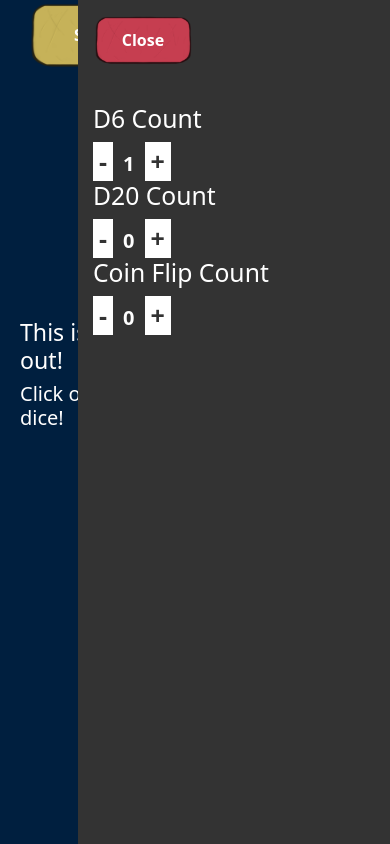
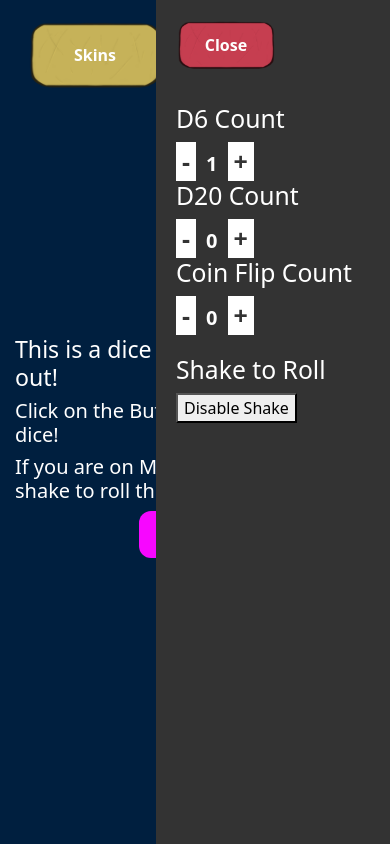
Before and after one commit to Ceazah-Ezz/protodiceroller, a React (Create React App) app: page / in a window 390 px wide. Both pictures are taken after a click on the button "Dices & Etc.". Built offline with nearby package versions, Linux system fonts and the light colour scheme.

Commit message:
Disable/Enable Shake and more Mobile UI fixes!
Text no longer collides with the buttons, Made the buttons no longer scroll with you, Added a button to disable/enable Shake to Roll, more UI fixes.

```diff
--- a/src/App.css
+++ b/src/App.css
@@ -344,11 +344,13 @@ body, html {
 /* --- Mobile Styles --- */
 @media (max-width: 768px) { /* Adjust breakpoint as needed */
   .App {
-      padding: 20px;
+      padding: 15px;
+      padding-top: 100px;
+      position: absolute;
   }
 
   .image-container {
-      margin-top: 20px;
+      margin-top: 15px;
   }
 
   .bakunawa-button .bakunawa {
@@ -360,18 +362,16 @@ body, html {
   }
 
   .menu-button, .dice-settings {
-      top: 10px;
-      padding: 8px;
+      padding: 7px;
       font-size: 0.9em;
   }
 
   .menu-overlay {
-      width: 80%;
-      padding: 15px;
+      width: 60%;
   }
 
   .menu-overlay.right {
-      width: 80%;
+      width: 60%;
   }
 
   .menu-overlay img {
@@ -379,14 +379,15 @@ body, html {
   }
 
   .close-btn {
-      padding: 8px;
-      margin-bottom: 15px;
+      padding: 2px;
+      margin-bottom: 10px;
   }
 
   .dice-container {
       flex-direction: row;
       align-items: center;
   }
+
 }
 
 /* --- Even smaller mobile screens if needed --- */
--- a/src/App.js
+++ b/src/App.js
@@ -75,6 +75,7 @@ function App() {
   const [coinCount, setCoinCount] = useState(0);
   const [showSkin, setShowSkin] = useState(false);
   const [statsVisible, setStatsVisible] = useState(false);
+  const [shakeEnabled, setShakeEnabled] = useState(true); // State to manage shake functionality
 
 
 
@@ -102,6 +103,7 @@ function App() {
 
       // Prevent multiple rolls while one is already in progress
       if (isRolling || timeDiff < 200) return;
+      if (!shakeEnabled) return; // Check if shake is enabled
 
       if (timeDiff > 200) {
         const speed = Math.abs(x - lastX) + Math.abs(y - lastY) + Math.abs(z - lastZ);
@@ -119,7 +121,7 @@ function App() {
     return () => {
       window.removeEventListener("devicemotion", handleMotion);
     };
-  }, [isRolling, d6Count, d20Count]);
+  }, [isRolling, d6Count, d20Count, shakeEnabled]);
 
    // Play sound when dice or coin count changes
    const playSound = (sound) => {
@@ -331,12 +333,20 @@ function App() {
           <button className="adjust-btn" onClick={() => handleCoinCountChange(-1)}>-</button>
           <span className="count-display">{coinCount}</span>
           <button className="adjust-btn" onClick={() => handleCoinCountChange(1)}>+</button>
+
+          <div style ={{ marginTop: '20px' }}>
+            <h2> Shake to Roll </h2>
+            <button onClick={() => setShakeEnabled(!shakeEnabled)}>
+              {shakeEnabled ? 'Disable Shake' : 'Enable Shake'}
+            </button>
+          </div>
         </div>
-      )}
+       )}
 
       {/* Instructions */}
       <h3 style={{ color: 'white' }}>This is a dice prototype! Test it out!</h3>
       <h5 style={{ color: 'white' }}>Click on the Button or Skin to roll the dice!</h5>
+      <h5 style={{ color: 'white' }}>If you are on Mobile you can also shake to roll the dice!</h5>
 
       <div style={{ marginBottom: '20px' }}>
         <button className="center-roll-btn" onClick={rollDice} disabled={isRolling}>
```
